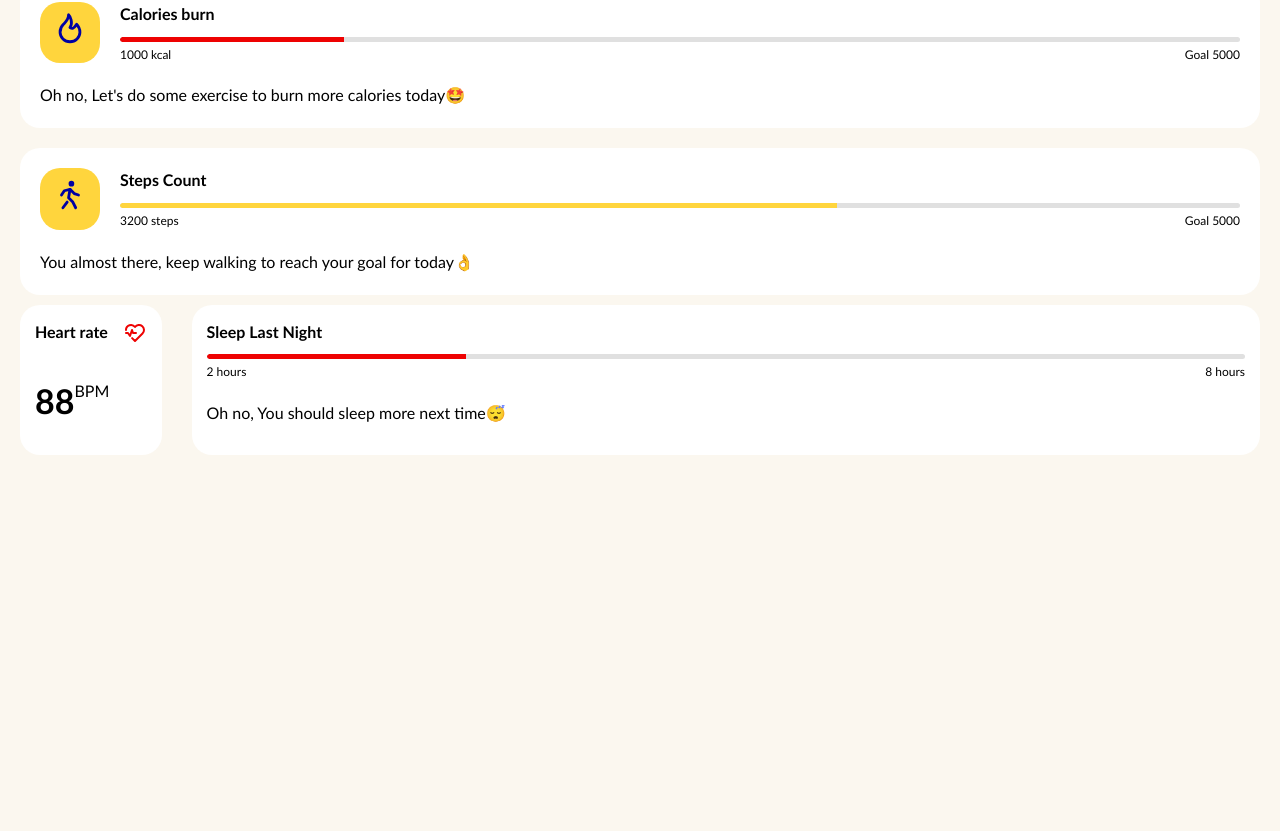
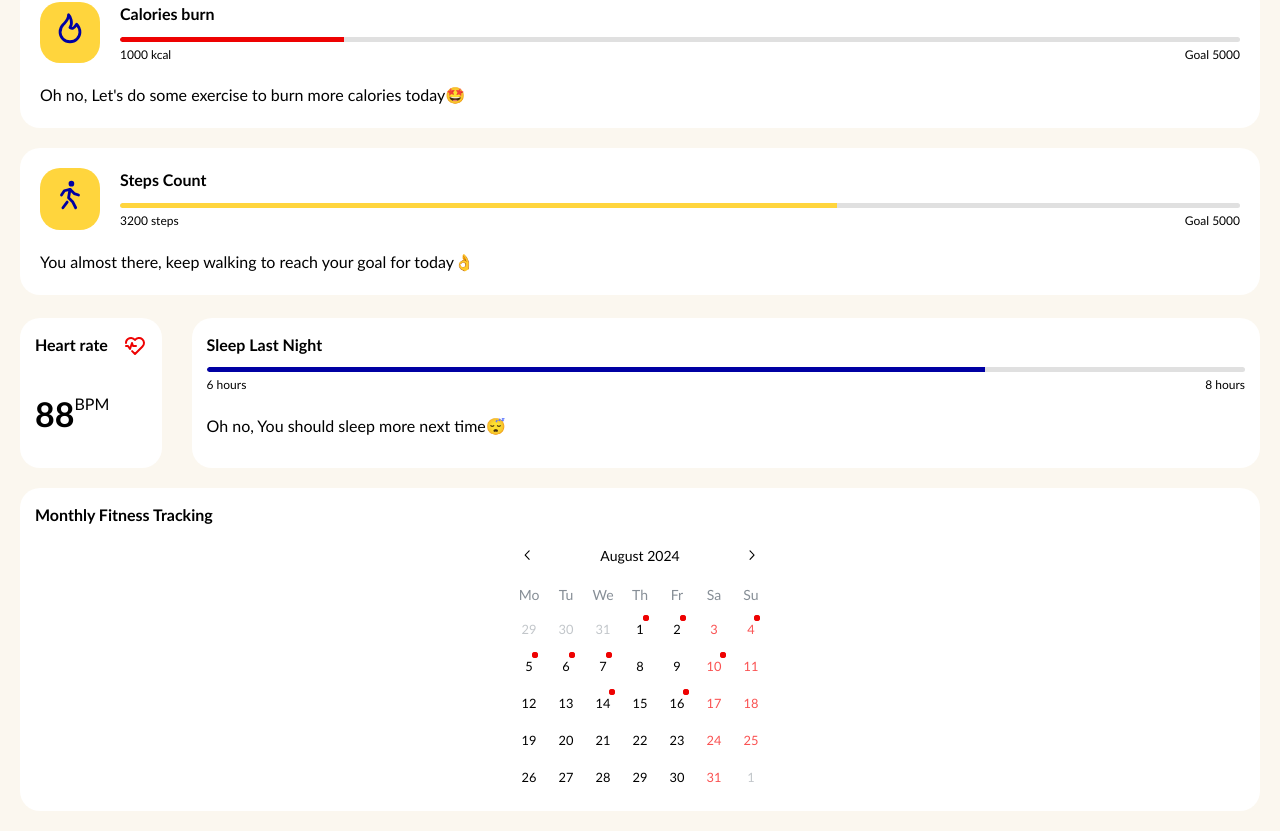
Before and after one commit to Todaricli/pg_certified_hackathon, a React (Vite) app in the folder frontend/: page /user in a window 1280 px wide. Shown: the part 296-1127 px from the top of the page. Before the commit the page ends 800 px from the top, so only its background shows below. Built offline with nearby package versions, Linux system fonts and the light colour scheme.

Commit message:
added calendar

```diff
--- a/frontend/src/App.jsx
+++ b/frontend/src/App.jsx
@@ -8,7 +8,7 @@ import "react-toastify/dist/ReactToastify.css";
 import "@mantine/carousel/styles.css";
 import "@mantine/core/styles.css";
 import "./index.css";
-import { theme } from "./theme";
+import { theme } from "./theme.js"
 
 import Home from "./pages/Home/Home";
 import Login from "./pages/Login";
--- a/frontend/src/components/MiniCalendar.jsx
+++ b/frontend/src/components/MiniCalendar.jsx
@@ -1,9 +1,35 @@
+import "@mantine/dates/styles.css";
 import { Calendar } from "@mantine/dates";
+import { useState } from "react";
+import { useMantineTheme, Indicator } from "@mantine/core";
 
-const MiniCalendar = () => {
+ const MiniCalendar = () => {
+  const [selectedDates, setSelectedDates] = useState([1,2,4,5,6,7,10,14,16]);
+  const theme = useMantineTheme();
+
   return (
-    <Calendar />
-  )
+    <Calendar
+      static
+      renderDay={(date) => {
+        const day = date.getDate();
+        const currentMonth = new Date().getMonth();
+        const isCurrentMonth = date.getMonth() === currentMonth;
+        const isHighlighted = isCurrentMonth && selectedDates.includes(day);
+        return (
+          <>
+            <Indicator
+              size={6}
+              color={theme.colors.customRed[0]}
+              offset={-2}
+              disabled={!isHighlighted}
+            >
+              <div>{day}</div>
+            </Indicator>
+          </>
+        );
+      }}
+    />
+  );
 }
 
 export default MiniCalendar;
--- a/frontend/src/components/Navbar.jsx
+++ b/frontend/src/components/Navbar.jsx
@@ -1,9 +1,12 @@
 import { Box, Avatar, Text, Flex } from "@mantine/core";
+import { Link } from "react-router-dom";
 
 const Navbar = () => {
   return (
     <Flex justify="flex-end" align="center" p={10}>
-      <Avatar src="avatar.png"/>
+      <Link to="/user">
+        <Avatar src="avatar.png" style={{ cursor: "pointer" }} />
+      </Link>
     </Flex>
   );
 };
--- a/frontend/src/pages/User.jsx
+++ b/frontend/src/pages/User.jsx
@@ -12,7 +12,7 @@ import { IconScale } from "@tabler/icons-react";
 import { IconFlame } from "@tabler/icons-react";
 import { IconWalk } from "@tabler/icons-react";
 import { IconHeartbeat } from "@tabler/icons-react";
-// import MiniCalendar from "../components/Calendar"
+import MiniCalendar from "../components/MiniCalendar";
 
 function getProgressColor(value, theme) {
   switch (true) {
@@ -36,7 +36,7 @@ function User() {
     steps: 3200,
     stepsGoal: 5000,
     heartRate: 88,
-    sleep: 2,
+    sleep: 6,
     sleepGoal: 8,
   });
   const theme = useMantineTheme();
@@ -87,6 +87,7 @@ function User() {
           </Flex>
         </Flex>
       </Box>
+
       {/* Calories burn */}
       <Box
         style={{
@@ -131,7 +132,8 @@ function User() {
           Oh no, Let's do some exercise to burn more calories today🤩
         </Text>
       </Box>
-      {/* Calories burn */}
+
+      {/* Step Counts */}
       <Box
         style={{
           backgroundColor: theme.colors.customWhite[0],
@@ -177,7 +179,7 @@ function User() {
       </Box>
 
       {/* Heart rate + Sleep hour */}
-      <Flex align="center" h={150}>
+      <Flex align="center" h={150} mt={13}>
         <Box
           style={{
             backgroundColor: theme.colors.customWhite[0],
@@ -232,6 +234,21 @@ function User() {
       </Flex>
 
       {/* Calendar */}
+      <Flex
+        style={{
+          backgroundColor: theme.colors.customWhite[0],
+          borderRadius: "20px",
+        }}
+        shadow="lg"
+        mt={30}
+        p={15}
+        direction="column"
+      >
+        <Text fw={700} mb={10}>Monthly Fitness Tracking</Text>
+        <Flex justify="center" align="center">
+          <MiniCalendar />
+        </Flex>
+      </Flex>
     </Flex>
   );
 }
```
Also changed, not shown: frontend/src/components/components.jsx (deleted), frontend/src/theme.js (renamed from frontend/src/theme.ts), 1 other file (tests, documents, lock files or other folders).
